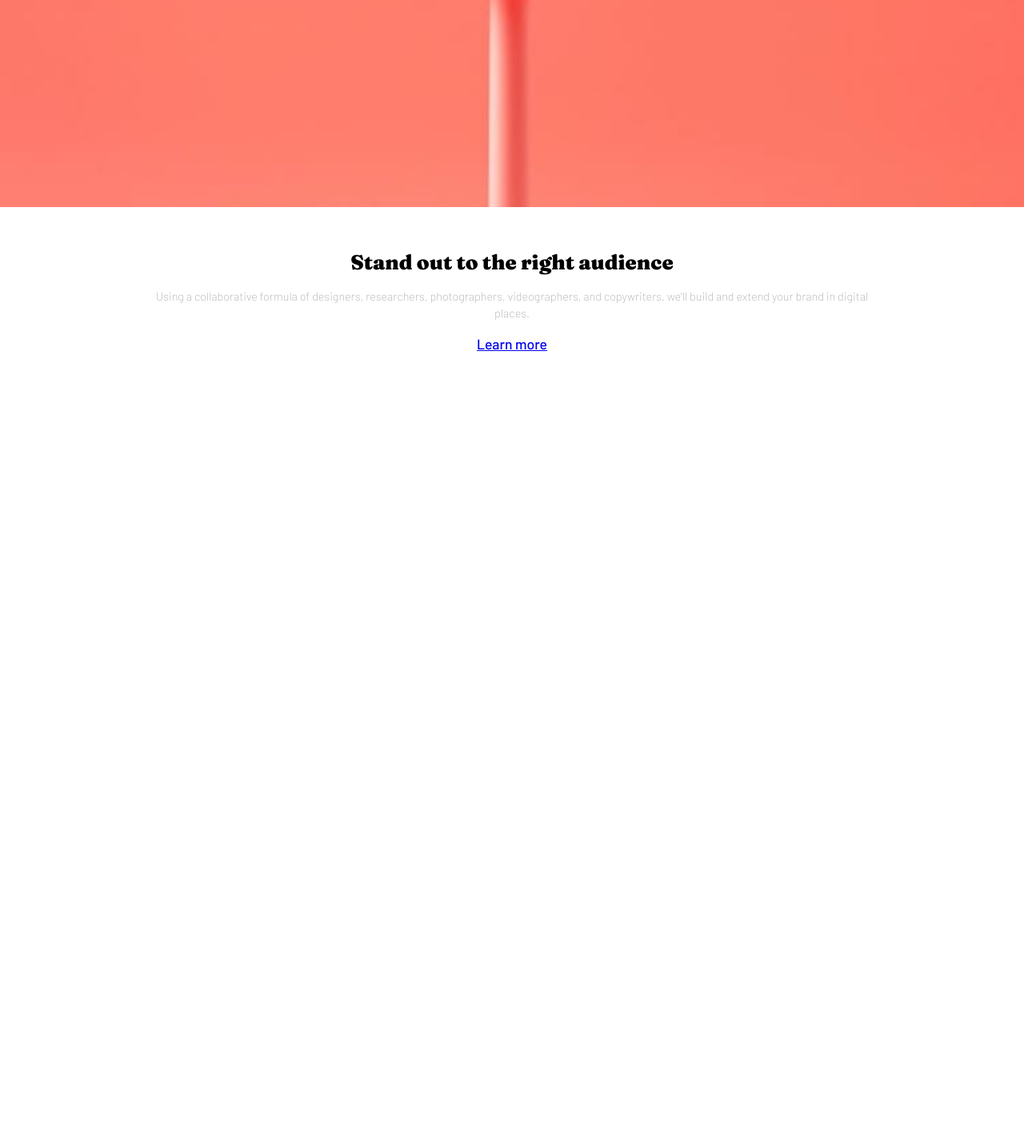
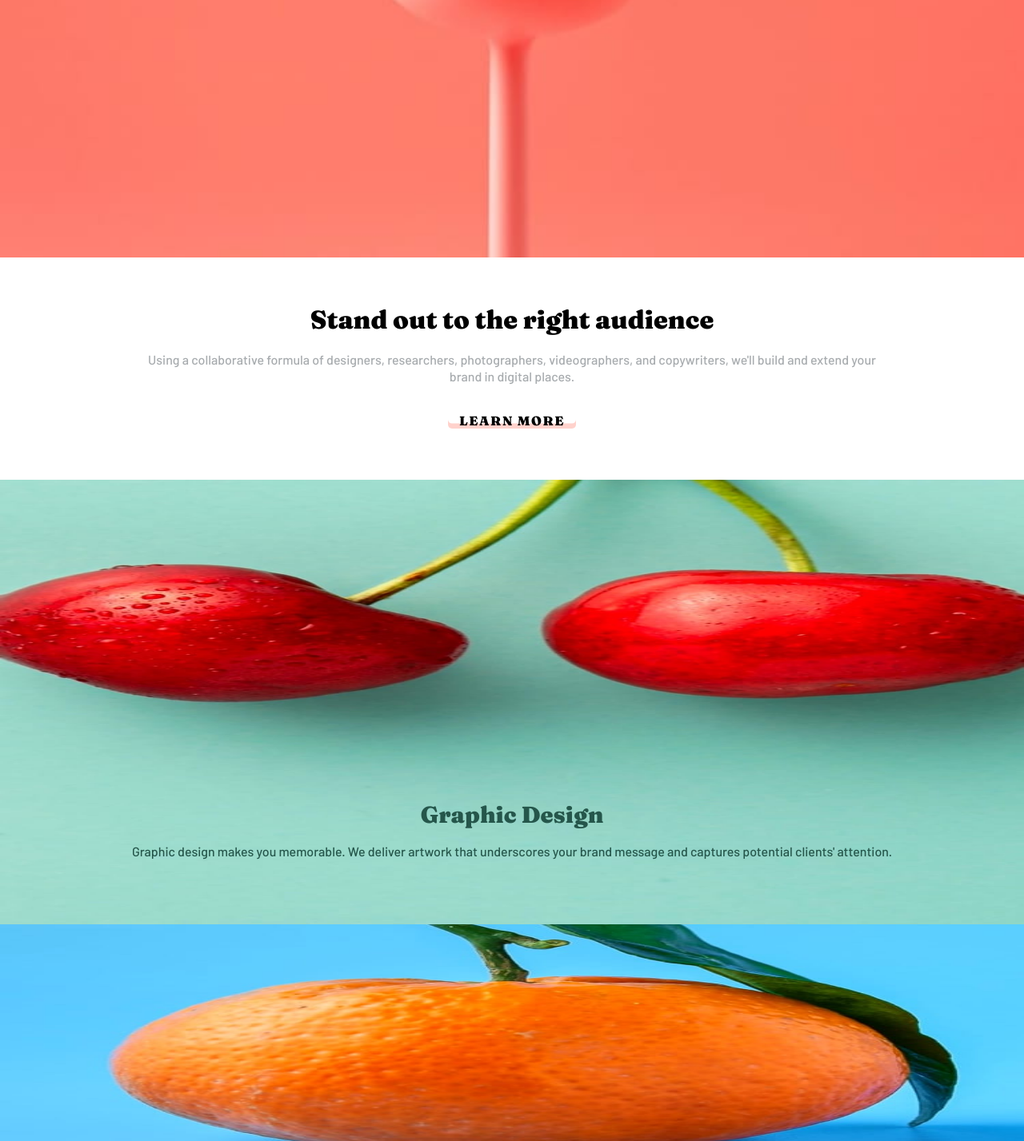
Before and after one commit to Susu-spec/sunny-side-landing-page, a plain HTML site: page index.html in a window 1280 px wide. Shown: the part 2574-4001 px from the top of the page at 80% size. Before the commit the page ends 3047 px from the top, so only its background shows below. Drawn offline with Linux system fonts and the light colour scheme.

Commit message:
Update: Image wrappers

```diff
--- a/index.html
+++ b/index.html
@@ -58,7 +58,7 @@
           <p>We are a full-service creative agency specializing in helping brands grow fast. Engage your clients through compelling visuals that do most of the marketing for you.</p>
         </div>
         <div class="column__text--link">
-          <a class="text--link" href="#">Learn more</a>
+          <a class="text--link" href="#"><span class="yellow__span">Learn more</span></a>
         </div>
       </div>
     </div>
@@ -76,11 +76,37 @@
           <p>Using a collaborative formula of designers, researchers, photographers, videographers, and copywriters, we'll build and extend your brand in digital places.</p>
         </div>
         <div class="column__text--link">
-          <a class="text--link" href="#">Learn more</a>
+          <a class="text--link" href="#"><span class="red__span">Learn more</span></a>
         </div>
       </div>
     </div>
   </div>
+  <div class="graphic__backdrop">
+    <div class="container backdrop__container">
+      <div class="column__text backdrop__text">
+        <div class="column__text--h1 graphic__design--text backdrop--h1">
+          <h1>Graphic Design</h1>
+        </div>
+        <div class="column__text--p graphic__design--text">
+          <p>Graphic design makes you memorable. We deliver artwork that underscores your brand message and captures potential clients' attention.</p>
+        </div>
+      </div>
+    </div>
+  </div>
+    <div class="photography__backdrop">
+      <div class="container backdrop__container">
+        <div class="column__text backdrop__text">
+          <div class="column__text--h1 photography__text backdrop--h1">
+            <h1>Photography</h1>
+          </div>
+          <div class="column__text--p photography__text">
+            <p>Increase your credibility by getting the most stunning, high-quality photos that improve your business image.</p>
+          </div>
+        </div>
+      </div>
+    </div>
+
+
 
   <script src="script.js"></script>
 </body>
--- a/style.css
+++ b/style.css
@@ -6,6 +6,7 @@
 body {
     margin: 0;
     padding: 0;
+    color: black;
     font-size: 1.1rem;
     font-family: 'Barlow', sans-serif;
 }
@@ -111,13 +112,13 @@ body {
 .column__text {
     text-align: center;
     margin: 0 auto;
-    padding: 2rem 0;
+    padding: 2rem 0 4rem 0;
     width: 80%;
 }
 
 .column__text--h1 {
     font-family: 'Fraunces', sans-serif;
-    font-size: .8rem;
+    font-size: 1rem;
 }
 
 .column__text h1 {
@@ -126,8 +127,72 @@ body {
 
 .column__text--p {
     color: hsl(210, 4%, 67%);
-    font-size: .9rem;
+    font-size: 1rem;
     margin: 1rem 0;
     line-height: 1.3rem;
-    font-weight: 200;
+    font-weight: 400;
 }
+
+.column__text--link {
+    margin: 0;
+    padding: 1rem 0 0 0;
+    letter-spacing: .1rem;
+}
+
+.text--link {
+    text-decoration: none;
+    font-size: 1rem;
+    font-weight: 900;
+    font-family: 'Fraunces', sans-serif;
+    text-transform: uppercase;
+}
+
+.yellow__span {
+    padding: 0 .9rem;
+    box-shadow: inset 0 -0.4em 0 0 hsl(51, 100%, 85%);
+    color: black;
+    border-radius: 5px;
+  }
+
+  .red__span {
+    padding: 0 .9rem;
+    box-shadow: inset 0 -0.4em 0 0 hsl(7, 100%, 90%);
+    color: black;
+    border-radius: 5px;
+  }
+
+  .graphic__backdrop {
+    position: relative;
+    background: no-repeat url(images/mobile/image-graphic-design.jpg);
+    background-color: hsl(167, 40%, 24%);
+    background-size: 100% 100%;
+
+  }
+
+   .backdrop__container {
+    padding-top: 350px;
+
+   }
+
+   .backdrop__text {
+     width: 100%;
+   }
+
+   .graphic__design--text {
+    color: hsl(167, 40%, 24%);
+   }
+
+   .backdrop--h1 {
+    font-size: .9rem;
+   }
+
+   .photography__backdrop {
+    position: relative;
+    background: no-repeat url(images/mobile/image-photography.jpg);
+    background-color: hsl(213, 9%, 39%);
+    background-size: 100% 100%;
+   }
+
+   .photography__text {
+    color: hsl(198, 62%, 26%);
+   }
```
